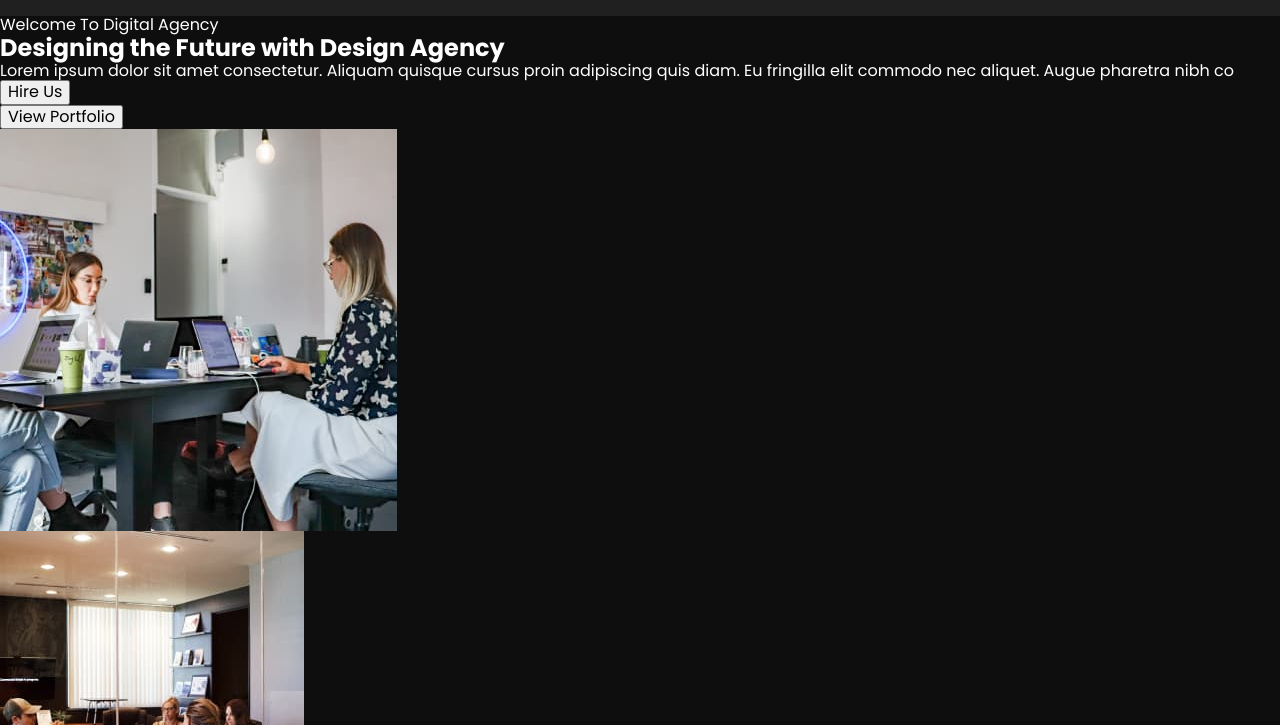
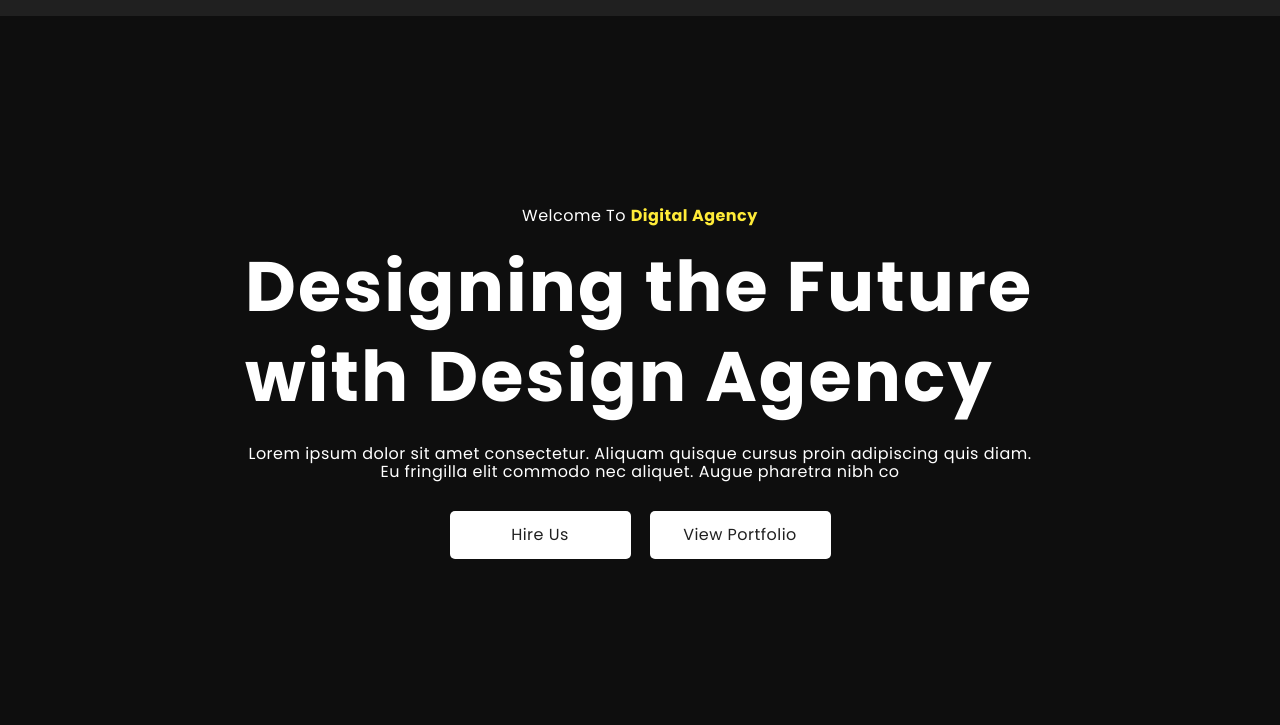
Before and after one commit to ElizabethBil/team_project, a plain HTML site: page index.html in a window 1280 px wide. Shown: the part 75-800 px from the top of the page. Drawn offline with nearby package versions, Linux system fonts and the light colour scheme.

Commit message:
update hero section

```diff
--- a/css/styles.css
+++ b/css/styles.css
@@ -1,18 +1,15 @@
-body
-{
+body {
     font-family: Poppins, sans-serif;
     color: #FFF;
     background-color: #0E0E0E;
 }
 
-a
-{
+a {
     text-decoration: none;
 }
 
 ul,
-ol
-{
+ol {
     list-style: none;
     padding-left: 0;
     margin-top: 0;
@@ -25,19 +22,19 @@ h3,
 h4,
 h5,
 h6,
-p{
-margin: 0;
+p {
+    margin: 0;
 }
 
-img{
+img {
     display: block;
 }
 
-button{
+button {
     cursor: pointer;
 }
 
-.container{
+.container {
     max-width: 1200px;
     padding: 0 15px;
     margin-left: auto;
@@ -47,12 +44,12 @@ button{
 
 /* =============HEADER============ */
 
-.header{
+.header {
     background: #202020;
 
 }
 
-.header-logo{
+.header-logo {
     color: #FFF;
     font-family: Inter, sans-serif;
     font-size: 24px;
@@ -62,7 +59,7 @@ button{
     align-items: center;
 }
 
-.header-list-link{
+.header-list-link {
     color: #FFF;
     font-size: 16px;
     line-height: normal;
@@ -73,7 +70,7 @@ button{
 }
 
 
-.header-button{
+.header-button {
     border-radius: 5px;
     background: #FFEB38;
     min-width: 128px;
@@ -84,15 +81,81 @@ button{
     border: none;
 
 }
-.header-list{
+
+.header-list {
     display: flex;
     gap: 40px;
 }
 
-.header-container{
+.header-container {
     display: flex;
     align-items: center;
     justify-content: space-between;
 }
+
 /* .header-list-item:not(:last-child){
     margin-right:40px */
+
+
+/* Hero section */
+.hero-section {
+    padding-top: 187px;
+    padding-bottom: 190px;
+}
+
+.hero-subtitle {
+    color: #FFF;
+    text-align: center;
+    line-height: normal;
+    letter-spacing: 0.03em;
+    margin-bottom: 14px;
+}
+
+.hero-subtitle-part {
+    color: #FFEB38;
+    font-weight: 700;
+}
+
+.hero-title {
+    color: #FFF;
+    font-size: 70px;
+    line-height: 1.29;
+    letter-spacing: 0.03em;
+    max-width: 790px;
+    margin-left: auto;
+    margin-right: auto;
+    margin-bottom: 22px;
+}
+
+.hero-text {
+    color: #FFF;
+    text-align: center;
+    letter-spacing: 0.03em;
+    max-width: 786px;
+    margin-left: auto;
+    margin-right: auto;
+    margin-bottom: 30px;
+}
+
+.hero-list {
+    display: flex;
+    gap: 19px;
+    justify-content: center;
+}
+
+.hero-button {
+    color: #202020;
+    text-align: center;
+    font-size: 16px;
+    letter-spacing: 0.03em;
+    background-color: #FFF;
+    border-radius: 5px;
+    min-width: 181px;
+    height: 48px;
+    border: none;
+}
+
+.hero-button:hover,
+.hero-button:focus {
+    background-color: #FFEB38;
+}
--- a/index.html
+++ b/index.html
@@ -1,22 +1,17 @@
 <!DOCTYPE html>
 <html lang="en">
+
 <head>
   <meta charset="UTF-8" />
   <meta name="viewport" content="width=device-width, initial-scale=1.0" />
 
-    <link
-      rel="stylesheet"
-      href="https://cdnjs.cloudflare.com/ajax/libs/modern-normalize/2.0.0/modern-normalize.min.css"
+  <link rel="stylesheet" href="https://cdnjs.cloudflare.com/ajax/libs/modern-normalize/2.0.0/modern-normalize.min.css"
     integrity="sha512-4xo8blKMVCiXpTaLzQSLSw3KFOVPWhm/TRtuPVc4WG6kUgjH6J03IBuG7JZPkcWMxJ5huwaBpOpnwYElP/m6wg=="
-      crossorigin="anonymous"
-      referrerpolicy="no-referrer"
-    />
+    crossorigin="anonymous" referrerpolicy="no-referrer" />
   <link rel="preconnect" href="https://fonts.googleapis.com" />
   <link rel="preconnect" href="https://fonts.gstatic.com" crossorigin />
-    <link
-      href="https://fonts.googleapis.com/css2?family=Inter:wght@600&family=Poppins:wght@300;400;700&display=swap"
-      rel="stylesheet"
-    />
+  <link href="https://fonts.googleapis.com/css2?family=Inter:wght@600&family=Poppins:wght@300;400;700&display=swap"
+    rel="stylesheet" />
   <link rel="stylesheet" href="./css/styles.css" />
   <title>Design Agency</title>
 </head>
@@ -58,41 +53,33 @@
 
   <main>
     <!-- Section 1 -->
-      <section id="hero">
-        <p>Welcome To Digital Agency</p>
-        <h1>Designing the Future with Design Agency</h1>
-        <p>
+    <section id="hero" class="hero-section">
+      <div class="container">
+        <p class="hero-subtitle">Welcome To <span class="hero-subtitle-part">Digital Agency</span></p>
+        <h1 class="hero-title">Designing the Future with Design Agency</h1>
+        <p class="hero-text">
           Lorem ipsum dolor sit amet consectetur. Aliquam quisque cursus proin
           adipiscing quis diam. Eu fringilla elit commodo nec aliquet. Augue
           pharetra nibh co
         </p>
-        <ul>
-          <li>
-            <button type="button">Hire Us</button>
+        <ul class="hero-list">
+          <li class="hero-item">
+            <button class="hero-button" type="button">Hire Us</button>
           </li>
-          <li>
-            <button type="button">View Portfolio</button>
+          <li class="hero-item">
+            <button class="hero-button" type="button">View Portfolio</button>
           </li>
         </ul>
+      </div>
     </section>
     <!-- Section About -->
     <section id="about">
       <ul>
         <li>
-            <img
-              src="./images/about-first.jpg"
-              alt="about-first"
-              width="397"
-              height="402"
-            />
+          <img src="./images/about-first.jpg" alt="about-first" width="397" height="402" />
         </li>
         <li>
-            <img
-              src="./images/about-second.jpg"
-              alt="about-second"
-              width="304"
-              height="314"
-            />
+          <img src="./images/about-second.jpg" alt="about-second" width="304" height="314" />
         </li>
       </ul>
       <p>About CanvasLancer</p>
@@ -164,28 +151,13 @@
       </ul>
       <ul>
         <li>
-            <img
-              src="./images/portfolio/meeting.jpg"
-              alt="meeting"
-              width="374"
-              height="442"
-            />
+          <img src="./images/portfolio/meeting.jpg" alt="meeting" width="374" height="442" />
         </li>
         <li>
-            <img
-              src="./images/portfolio/laptop.jpg"
-              alt="laptop"
-              width="381"
-              height="513"
-            />
+          <img src="./images/portfolio/laptop.jpg" alt="laptop" width="381" height="513" />
         </li>
         <li>
-            <img
-              src="./images/portfolio/workplace.jpg"
-              alt="workplace"
-              width="374"
-              height="442"
-            />
+          <img src="./images/portfolio/workplace.jpg" alt="workplace" width="374" height="442" />
         </li>
       </ul>
     </section>
@@ -230,36 +202,16 @@
     </p>
     <ul>
       <li>
-          <img
-            src="./images/resource/Facebook.jpg"
-            alt="Facebook"
-            width="9"
-            height="15"
-          />
+        <img src="./images/resource/Facebook.jpg" alt="Facebook" width="9" height="15" />
       </li>
       <li>
-          <img
-            src="./images/resource/Instagram.jpg"
-            alt="Instagram"
-            width="14.52"
-            height="14.52"
-          />
+        <img src="./images/resource/Instagram.jpg" alt="Instagram" width="14.52" height="14.52" />
       </li>
       <li>
-          <img
-            src="./images/resource/Twitter.jpg"
-            alt="Twitter"
-            width="17"
-            height="15"
-          />
+        <img src="./images/resource/Twitter.jpg" alt="Twitter" width="17" height="15" />
       </li>
       <li>
-          <img
-            src="./images/resource/LinkedIn.jpg"
-            alt="LinkedIn"
-            width="15.39"
-            height="15.39"
-          />
+        <img src="./images/resource/LinkedIn.jpg" alt="LinkedIn" width="15.39" height="15.39" />
       </li>
     </ul>
     <p>Services</p>
@@ -294,4 +246,5 @@
     </ul>
   </footer>
 </body>
+
 </html>
```
Lines whose indentation alone changed are shown as unchanged.
